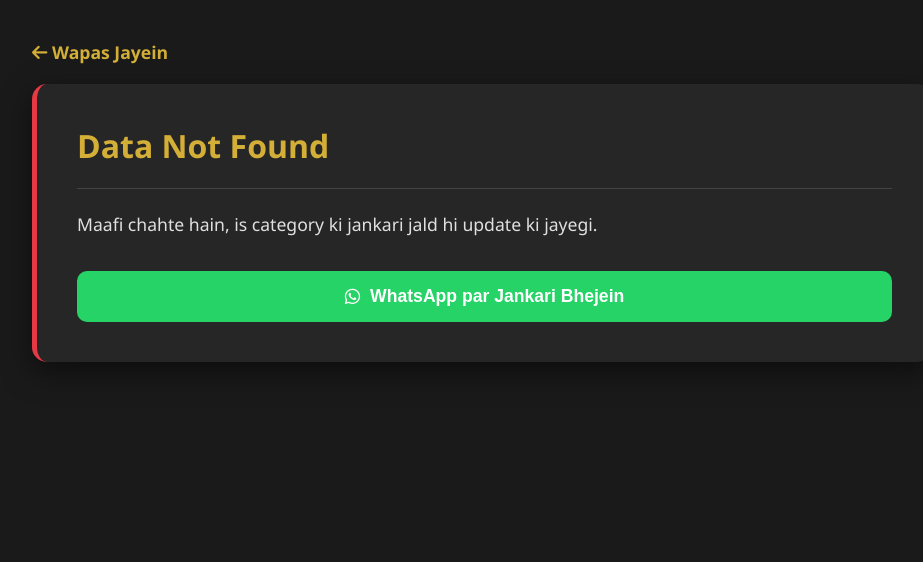
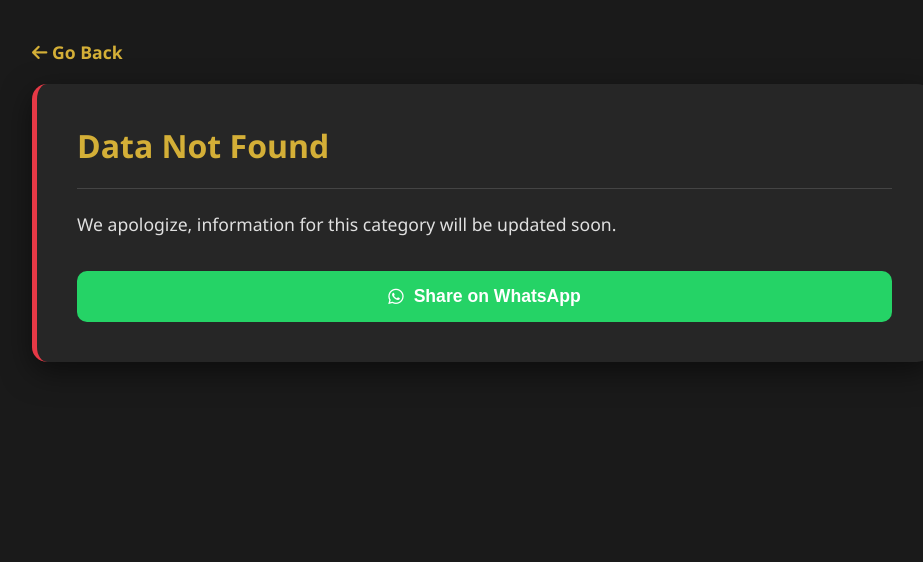
Before and after one commit to ag8615340-bit/Project-Rakshak, a Flask app: template templates/detail.html in a window 1280 px wide. Shown: the part 82-644 px from the top of the page, without its empty margins (158-1081 px from the left). Run offline with Flask 3, Linux system fonts and the light colour scheme; the template is opened without the code that fills it, so the values that code supplies are empty.

Commit message:
Backend prompt updated to Professional English

```diff
--- a/app.py
+++ b/app.py
@@ -4,13 +4,13 @@ import requests
 import os
 from dotenv import load_dotenv
 
-# .env file load karne ke liye
+# Load environment variables
 load_dotenv()
 
 app = Flask(__name__)
 CORS(app)
 
-# 🔐 Groq API Key .env se load ho rahi hai
+# 🔐 Load Groq API Key from .env
 GROQ_API_KEY = os.getenv("GROQ_API_KEY")
 GROQ_URL = "https://api.groq.com/openai/v1/chat/completions"
 
@@ -25,28 +25,28 @@ def chat():
 
         print(f"📩 Request Received: {user_text}")
 
-        # --- YAHAN HAI MASTER PROMPT UPDATE ---
+        # --- UPDATED PROFESSIONAL ENGLISH PROMPT ---
         payload = {
             "model": "llama-3.3-70b-versatile",
             "messages": [
                 {
                     "role": "system",
                     "content": (
-                        "You are NyayaShield AI, a professional Legal & Consumer Complaint Assistant for Indians. "
-                        "Your job is to draft a FORMAL and FIRM complaint. "
-                        "STRICT RULES: "
-                        "1. Use 'Natural Hinglish' (mix of Hindi and English) as spoken in daily life. "
-                        "2. NO difficult Sanskritized Hindi (avoid words like 'anurodh', 'yatriyon', 'dhanyavaad'). "
-                        "3. Use common English words for official terms: 'Refund', 'Complaint', 'Order', 'Service', 'Action', 'Replacement', 'Support'. "
-                        "4. Tone must be SERIOUS and FIRM, not like a polite customer request. "
-                        "5. Structure: Clear Subject Line, Formal Salutation, Clear Facts, Demand for Action, and Closing. "
-                        "6. REMOVE all Legal Sections (BNS/IPC) and Disclaimers like 'I am an AI'. "
-                        "7. Format with placeholders like [Your Name], [Order ID], and [Date] where needed."
+                        "You are NyayaShield AI, a professional Legal & Consumer Complaint Assistant. "
+                        "Your primary objective is to draft HIGHLY FORMAL, SOPHISTICATED, and FIRM legal complaints. "
+                        "STRICT OPERATIONAL RULES: "
+                        "1. Use impeccable, professional English only. Avoid slang or informal language. "
+                        "2. The tone must be AUTHORITATIVE and SERIOUS. It should not sound like a polite request but a demand for justice/action. "
+                        "3. Use industry-standard terminology: 'Refund', 'Liability', 'Statutory Rights', 'Breach of Service', 'Non-compliance', 'Legal Recourse'. "
+                        "4. Structure the output clearly: Professional Subject Line, Formal Salutation, Chronological Statement of Facts, Explicit Demand for Resolution, and a Professional Closing. "
+                        "5. Do NOT include specific legal sections (BNS/IPC) unless explicitly asked. Focus on the factual and administrative grievance. "
+                        "6. REMOVE all AI disclaimers (e.g., 'As an AI...', 'I am not a lawyer'). "
+                        "7. Use placeholders like [Your Full Name], [Order/Reference ID], [Date], and [Company Name] for user customization."
                     )
                 },
                 {"role": "user", "content": user_text}
             ],
-            "temperature": 0.5 # Temperature thoda kam kiya hai taaki AI zyada creative na bane, seedhi baat kare
+            "temperature": 0.4 # Lowered slightly for more consistent professional output
         }
 
         headers = {
@@ -59,7 +59,7 @@ def chat():
         if response.status_code == 200:
             result = response.json()
             bot_reply = result['choices'][0]['message']['content']
-            print("✅ Natural Hinglish Mail Generated")
+            print("✅ Professional English Draft Generated")
             return jsonify({"reply": bot_reply})
         else:
             return jsonify({"error": f"Groq API error: {response.text}"}), response.status_code
@@ -69,5 +69,5 @@ def chat():
         return jsonify({"error": "Internal Server Error"}), 500
 
 if __name__ == "__main__":
-    # Debug=True helps in development
+    # Using Port 3000 for local dev; Render will override this with its own $PORT
     app.run(host="0.0.0.0", port=3000, debug=True)
--- a/templates/detail.html
+++ b/templates/detail.html
@@ -28,12 +28,12 @@
     </nav>
 
     <div class="details-container">
-        <a href="index.html" class="back-btn"><i class="fas fa-arrow-left"></i> Wapas Jayein</a>
+        <a href="index.html" class="back-btn"><i class="fas fa-arrow-left"></i> Go Back</a>
         <div id="content-area">
-            <h1 id="main-title" style="color: var(--gold); margin-top: 0;">Kanooni Jaankari</h1>
+            <h1 id="main-title" style="color: var(--gold); margin-top: 0;">Legal Information</h1>
             <hr>
             <div id="main-content" class="law-content"></div>
-            <button class="whatsapp-btn" onclick="shareToWhatsApp()"><i class="fab fa-whatsapp"></i> WhatsApp par Jankari Bhejein</button>
+            <button class="whatsapp-btn" onclick="shareToWhatsApp()"><i class="fab fa-whatsapp"></i> Share on WhatsApp</button>
         </div>
     </div>
 
@@ -42,128 +42,128 @@
             public: {
                 title: "Public Recording Rights",
                 content: `
-                    <li><b>Art 19(1)(a):</b> Bharat ka samvidhan aapko public place par video banane ki azadi deta hai.</li>
-                    <li><b>On-Duty Officer:</b> Aap kisi bhi sarkari officer ki duty ke waqt recording kar sakte hain agar wo galat kar raha ho.</li>
-                    <li><b>Electronic Evidence:</b> Ye video <b>BSA Section 63</b> ke tehat court mein saboot mana jayega.</li>
-                    <li><b>No Obstruction:</b> Recording karte waqt kaam mein rukawat na dalein, varna <b>BNS Sec 221</b> lag sakta hai.</li>
-                    <div class="helpline-box"><b>Help:</b> Agar koi phone cheene, toh <b>112</b> dial karein.</div>`
+                    <li><b>Art 19(1)(a):</b> The Constitution of India grants the freedom to record videos in public spaces.</li>
+                    <li><b>On-Duty Officer:</b> You can record government officials on duty if they are acting unlawfully.</li>
+                    <li><b>Electronic Evidence:</b> These recordings are admissible as evidence in court under <b>BSA Section 63</b>.</li>
+                    <li><b>No Obstruction:</b> Ensure you do not obstruct official work while recording, to avoid <b>BNS Sec 221</b>.</li>
+                    <div class="helpline-box"><b>Help:</b> If someone tries to seize your phone, dial <b>112</b>.</div>`
             },
             couple: {
                 title: "Rights for Couples",
                 content: `
-                    <li><b>Right to Move:</b> 18 saal se upar ke ladka-ladki marzi se ghum sakte hain (Art 21).</li>
-                    <li><b>Moral Policing:</b> Police ya public aapko park mein baithne par arrest nahi kar sakti (BNS Sec 115).</li>
-                    <li><b>Privacy:</b> Police ko aapke phone check karne ya parents ka number mangne ka koi haq nahi hai.</li>
-                    <li><b>Safety:</b> Agar koi tang kare, toh <b>BNS Sec 74/78</b> (Stalking/Harassment) ke tehat FIR karein.</li>
-                    <div class="helpline-box"><b>Help:</b> 1091 (Women) ya 112 par call karein.</div>`
+                    <li><b>Right to Move:</b> Adults (18+) have the right to move freely with consent (Art 21).</li>
+                    <li><b>Moral Policing:</b> Police or public cannot arrest you for sitting in parks (BNS Sec 115).</li>
+                    <li><b>Privacy:</b> Police have no legal right to check your phone or demand parents' contact numbers.</li>
+                    <li><b>Safety:</b> In case of harassment, file an FIR under <b>BNS Sec 74/78</b> (Stalking/Harassment).</li>
+                    <div class="helpline-box"><b>Help:</b> Call 1091 (Women) or 112 for assistance.</div>`
             },
             tenant: {
-                title: "Tenant (Kirayedar) Rights",
+                title: "Tenant Rights",
                 content: `
-                    <li><b>Privacy:</b> Makan maalik bina permission ke aapke kamre mein nahi aa sakta.</li>
-                    <li><b>Utilities:</b> Rent na dene par bhi bijli-paani kaatna illegal hai (Rent Control Act).</li>
-                    <li><b>Eviction:</b> Bina 1 mahine ke notice ke aapko ghar se nahi nikala ja sakta.</li>
-                    <li><b>Harassment:</b> Saman bahar fenkne par <b>BNS Sec 324</b> ke tehat complaint karein.</li>
-                    <div class="helpline-box"><b>Help:</b> Local Police Station ya Rent Authority jayein.</div>`
+                    <li><b>Privacy:</b> Landlords cannot enter your premises without prior permission.</li>
+                    <li><b>Utilities:</b> Cutting off water or electricity even for non-payment of rent is illegal (Rent Control Act).</li>
+                    <li><b>Eviction:</b> You cannot be evicted without a formal notice period (minimum 1 month).</li>
+                    <li><b>Harassment:</b> If a landlord forcefully removes your belongings, file a complaint under <b>BNS Sec 324</b>.</li>
+                    <div class="helpline-box"><b>Help:</b> Contact Local Police or the Rent Control Authority.</div>`
             },
             delivery: {
                 title: "Delivery Partner Rights",
                 content: `
-                    <li><b>Dignity:</b> Customer aapko gaali nahi de sakta, ye <b>BNS Sec 352</b> ke tehat apradh hai.</li>
-                    <li><b>Physical Assault:</b> Maar-peet hone par turant <b>BNS Sec 115</b> ke tehat FIR darj karwayein.</li>
-                    <li><b>Entry Rights:</b> Society guards aapko lift use karne se mana nahi kar sakte.</li>
-                    <li><b>Safe Working:</b> Company aapki insurance aur safety ke liye zimmedar hai.</li>
-                    <div class="helpline-box"><b>Help:</b> App support aur 112 dono use karein.</div>`
+                    <li><b>Dignity:</b> Customers cannot use abusive language; this is a punishable offense under <b>BNS Sec 352</b>.</li>
+                    <li><b>Physical Assault:</b> In case of physical assault, file an FIR immediately under <b>BNS Sec 115</b>.</li>
+                    <li><b>Entry Rights:</b> Society guards cannot legally prohibit you from using elevators.</li>
+                    <li><b>Safe Working:</b> Platforms are responsible for your insurance and workplace safety.</li>
+                    <div class="helpline-box"><b>Help:</b> Use app support and dial 112 for emergencies.</div>`
             },
             police_misconduct: {
                 title: "Police Misconduct Rights",
                 content: `
-                    <li><b>Right to Know:</b> Arrest ka karan janna aapka adhikar hai (BNSS Sec 35).</li>
-                    <li><b>Assault:</b> Police custody mein maar-peet <b>BNS Sec 118</b> ke tehat jurm hai.</li>
-                    <li><b>Legal Aid:</b> Aapko apne lawyer se baat karne ka turant haq hai (BNSS Sec 41).</li>
-                    <li><b>Complaint:</b> Police FIR na likhe toh SSP ya Magistrate ko likhein (BNSS Sec 175).</li>
-                    <div class="helpline-box"><b>Help:</b> 1064 (Anti-Corruption) par call karein.</div>`
+                    <li><b>Right to Know:</b> You have the right to know the grounds of your arrest (BNSS Sec 35).</li>
+                    <li><b>Assault:</b> Physical assault in police custody is a crime under <b>BNS Sec 118</b>.</li>
+                    <li><b>Legal Aid:</b> You have the right to consult a lawyer immediately upon detention (BNSS Sec 41).</li>
+                    <li><b>Complaint:</b> If an FIR is refused, write to the SSP or Magistrate (BNSS Sec 175).</li>
+                    <div class="helpline-box"><b>Help:</b> Dial 1064 (Anti-Corruption Helpline).</div>`
             },
             mens_rights: {
                 title: "Men's Legal Rights",
                 content: `
-                    <li><b>False Cases:</b> Jhoote 498A case mein chats aur recordings ko <b>BSA Sec 63</b> mein use karein.</li>
-                    <li><b>Bail:</b> Jhooti FIR hone par <b>BNSS Sec 482</b> ke tehat High Court se stay le sakte hain.</li>
-                    <li><b>Maintenance:</b> Agar biwi kama rahi hai, toh court mein salary proof pesh karein.</li>
-                    <li><b>Equality:</b> Domestic violence hone par police ko complaint dene ka aapko bhi haq hai.</li>
-                    <div class="helpline-box"><b>Help:</b> Save Indian Family (SIF) jaise groups se judein.</div>`
+                    <li><b>False Cases:</b> Use chats and recordings as evidence in false 498A cases under <b>BSA Sec 63</b>.</li>
+                    <li><b>Bail:</b> In case of a false FIR, you can seek a stay from the High Court under <b>BNSS Sec 482</b>.</li>
+                    <li><b>Maintenance:</b> If the spouse is earning, present salary proofs in court to contest maintenance.</li>
+                    <li><b>Equality:</b> Men have the right to file complaints in cases of domestic violence.</li>
+                    <div class="helpline-box"><b>Help:</b> Connect with support groups like Save Indian Family (SIF).</div>`
             },
             zero_fir: {
                 title: "Zero FIR Rights",
                 content: `
-                    <li><b>Any Station:</b> Crime kahin bhi hua ho, FIR kisi bhi police station mein ho sakti hai (BNSS Sec 173).</li>
-                    <li><b>Transfer:</b> Police ko FIR darj karke use sahi thane mein transfer karna hoga.</li>
-                    <li><b>No Refusal:</b> "Jurisdiction" ke naam par FIR mana karna police ke liye illegal hai.</li>
-                    <li><b>Free Copy:</b> FIR darj hone ke baad free copy lena aapka kanooni haq hai.</li>
-                    <div class="helpline-box"><b>Help:</b> 112 par call karke Zero FIR ki request karein.</div>`
+                    <li><b>Any Station:</b> An FIR can be filed at any police station, regardless of where the crime occurred (BNSS Sec 173).</li>
+                    <li><b>Transfer:</b> The police must register the FIR and transfer it to the relevant jurisdiction.</li>
+                    <li><b>No Refusal:</b> It is illegal for police to refuse an FIR citing "jurisdiction" issues.</li>
+                    <li><b>Free Copy:</b> You are legally entitled to a free copy of the registered FIR.</li>
+                    <div class="helpline-box"><b>Help:</b> Dial 112 to request a Zero FIR registration.</div>`
             },
             id_fraud: {
                 title: "Identity Fraud (BNS Sec 69)",
                 content: `
-                    <li><b>False Promises:</b> Shaadi ka jhoota wada karke relation banana <b>BNS Sec 69</b> mein jurm hai.</li>
-                    <li><b>Identity:</b> Apni pehchan chhupa kar kisi ke sath dhokha karna 10 saal tak ki saja hai.</li>
-                    <li><b>Consent:</b> Dhokhe se li gayi consent "Free Consent" nahi maani jati.</li>
-                    <li><b>Evidence:</b> Aise mamlo mein chats aur audio clips bahut bada saboot hote hain.</li>
-                    <div class="helpline-box"><b>Help:</b> Turant kisi expert lawyer se salah lein.</div>`
+                    <li><b>False Promises:</b> Establishing relations based on a false promise of marriage is a crime under <b>BNS Sec 69</b>.</li>
+                    <li><b>Identity:</b> Concealing your true identity to deceive someone carries up to 10 years of imprisonment.</li>
+                    <li><b>Consent:</b> Consent obtained through deceit is not considered "Free Consent" under the law.</li>
+                    <li><b>Evidence:</b> Chat logs and audio clips serve as crucial evidence in these cases.</li>
+                    <div class="helpline-box"><b>Help:</b> Consult a legal expert immediately for guidance.</div>`
             },
             car: {
                 title: "Car Driver Rights",
                 content: `
-                    <li><b>Keys:</b> Traffic police aapki car ki chabi nahi nikal sakti (MV Act).</li>
-                    <li><b>Digilocker:</b> Digital documents dikhane par koi challan nahi hoga.</li>
-                    <li><b>Fine:</b> On-the-spot fine ke liye officer ka Sub-Inspector rank hona zaroori hai.</li>
-                    <li><b>Women:</b> Suraj dhalne ke baad mahila driver ko lady constable ke bina arrest nahi kar sakte.</li>
-                    <div class="helpline-box"><b>Help:</b> Traffic Helpline 103 par call karein.</div>`
+                    <li><b>Keys:</b> Traffic police cannot legally remove the keys from your vehicle (MV Act).</li>
+                    <li><b>Digilocker:</b> Digital documents shown via government apps are valid and cannot be rejected.</li>
+                    <li><b>Fine:</b> Only an officer of Sub-Inspector rank or above can issue an on-the-spot fine.</li>
+                    <li><b>Women:</b> Women cannot be arrested after sunset without the presence of a lady constable.</li>
+                    <div class="helpline-box"><b>Help:</b> Call Traffic Helpline 103 for assistance.</div>`
             },
             bikers: {
                 title: "Biker & Superbiker Rights",
                 content: `
-                    <li><b>Helmet Camera:</b> Helmet par GoPro lagana illegal nahi hai (jab tak helmet structure safe ho).</li>
-                    <li><b>Challan:</b> Company fitted exhaust ya accessories par challan nahi ho sakta.</li>
-                    <li><b>Harassment:</b> "Superbike" dekh kar bina wajah rokna harassment hai, video banayein.</li>
-                    <li><b>Documents:</b> Insurance aur PUC digital dikhane ka pura haq hai.</li>
-                    <div class="helpline-box"><b>Help:</b> Twitter par local Traffic Police ko tag karein.</div>`
+                    <li><b>Helmet Camera:</b> Using a GoPro on a helmet is legal as long as the helmet's integrity is maintained.</li>
+                    <li><b>Challan:</b> Fines cannot be issued for company-fitted exhausts or legal accessories.</li>
+                    <li><b>Harassment:</b> Profiling superbikers without cause is harassment; record the interaction.</li>
+                    <li><b>Documents:</b> You have the right to present Insurance and PUC in digital formats.</li>
+                    <div class="helpline-box"><b>Help:</b> Tag the local Traffic Police on Twitter (X) for quick responses.</div>`
             },
             railways: {
                 title: "Railway Passenger Rights",
                 content: `
-                    <li><b>MRP:</b> Pantry car MRP se ek paisa bhi zyada nahi le sakti (Consumer Act).</li>
-                    <li><b>Seat Security:</b> TTE bina wajah kisi ki seat kisi aur ko nahi de sakta.</li>
-                    <li><b>Medical:</b> Train mein tabiyat kharab hone par Guard se medical help mang sakte hain.</li>
-                    <li><b>Overcrowding:</b> Unreserved passengers agar reserved coach mein aayein toh TTE par action lein.</li>
-                    <div class="helpline-box"><b>Help:</b> 139 dial karein ya RailMadad use karein.</div>`
+                    <li><b>MRP:</b> Pantry services cannot charge a single paisa over the MRP (Consumer Protection Act).</li>
+                    <li><b>Seat Security:</b> A TTE cannot reassign your confirmed seat to another passenger without cause.</li>
+                    <li><b>Medical:</b> You can request emergency medical assistance from the Train Guard.</li>
+                    <li><b>Overcrowding:</b> Take action via TTE if unreserved passengers enter reserved coaches.</li>
+                    <div class="helpline-box"><b>Help:</b> Dial 139 or use the RailMadad app for complaints.</div>`
             },
             women: {
                 title: "Women Legal Safety",
                 content: `
-                    <li><b>Arrest Rule:</b> Shaam 6 ke baad aur subah 6 se pehle mahila ki arrest mana hai (BNSS Sec 43).</li>
-                    <li><b>Right to Privacy:</b> Rape victim ka naam aur pehchan chhupana anivarya hai (BNS Sec 72).</li>
-                    <li><b>Maternity:</b> Workplace par maternity leaves lena aapka kanooni adhikar hai.</li>
-                    <li><b>Complaint:</b> Mahilaon ke khilaf badtameezi par <b>BNS Sec 79</b> ke tehat action lein.</li>
-                    <div class="helpline-box"><b>Help:</b> 1091 (Women Power Line) dial karein.</div>`
+                    <li><b>Arrest Rule:</b> Women cannot be arrested between 6 PM and 6 AM (BNSS Sec 43).</li>
+                    <li><b>Right to Privacy:</b> Protecting the identity of a victim is mandatory by law (BNS Sec 72).</li>
+                    <li><b>Maternity:</b> Maternity leave is a legal right for working professionals.</li>
+                    <li><b>Complaint:</b> Take action against misconduct or harassment under <b>BNS Sec 79</b>.</li>
+                    <div class="helpline-box"><b>Help:</b> Dial 1091 (Women Power Line) for immediate help.</div>`
             },
             consumer: {
                 title: "Consumer Protection (MRP)",
                 content: `
-                    <li><b>No Extra Charge:</b> Restaurant ya shop MRP se zyada charge nahi kar sakti.</li>
-                    <li><b>Right to Bill:</b> Bill mangne par mana karna <b>Consumer Protection Act</b> ka violation hai.</li>
-                    <li><b>Expiry:</b> Expiry date ke baad saman bechna sangeen jurm hai.</li>
-                    <li><b>Refund:</b> Defective product par refund ya replacement lena aapka adhikar hai.</li>
-                    <div class="helpline-box"><b>Help:</b> National Consumer Helpline 1915 par call karein.</div>`
+                    <li><b>No Extra Charge:</b> Retailers or restaurants cannot charge above the MRP.</li>
+                    <li><b>Right to Bill:</b> Refusing to provide a bill is a violation of the Consumer Protection Act.</li>
+                    <li><b>Expiry:</b> Selling products past their expiry date is a serious legal offense.</li>
+                    <li><b>Refund:</b> You have the right to a refund or replacement for defective products.</li>
+                    <div class="helpline-box"><b>Help:</b> Call the National Consumer Helpline at 1915.</div>`
             },
             phone: {
                 title: "Phone Privacy Rights",
                 content: `
-                    <li><b>Unlock:</b> Police aapko zabardasti phone unlock karne ke liye majboor nahi kar sakti.</li>
-                    <li><b>Search Warrant:</b> Phone ki search ke liye legal warrant ya sangeen shak hona zaroori hai.</li>
-                    <li><b>Privileged Info:</b> Lawyer aur Client ki baatein koi nahi sun sakta (BSA Sec 129).</li>
-                    <li><b>Data Protection:</b> Bina marzi data copy karna ya leak karna Cyber Crime hai.</li>
-                    <div class="helpline-box"><b>Help:</b> Cyber Cell (1930) par shikayat karein.</div>`
+                    <li><b>Unlock:</b> Police cannot legally force you to unlock your phone without a warrant.</li>
+                    <li><b>Search Warrant:</b> A specific legal warrant is required to search your digital devices.</li>
+                    <li><b>Privileged Info:</b> Communications between Lawyer and Client are confidential (BSA Sec 129).</li>
+                    <li><b>Data Protection:</b> Leaking or copying data without consent is a Cyber Crime.</li>
+                    <div class="helpline-box"><b>Help:</b> Report issues to the Cyber Cell (1930).</div>`
             }
         };
 
@@ -175,7 +175,7 @@
             document.getElementById('main-content').innerHTML = `<ul>${legalData[catId].content}</ul>`;
         } else {
             document.getElementById('main-title').innerText = "Data Not Found";
-            document.getElementById('main-content').innerHTML = "<p>Maafi chahte hain, is category ki jankari jald hi update ki jayegi.</p>";
+            document.getElementById('main-content').innerHTML = "<p>We apologize, information for this category will be updated soon.</p>";
         }
 
         function shareToWhatsApp() {
```
Also changed, not shown: templates/index.html (+24 -24 lines).
